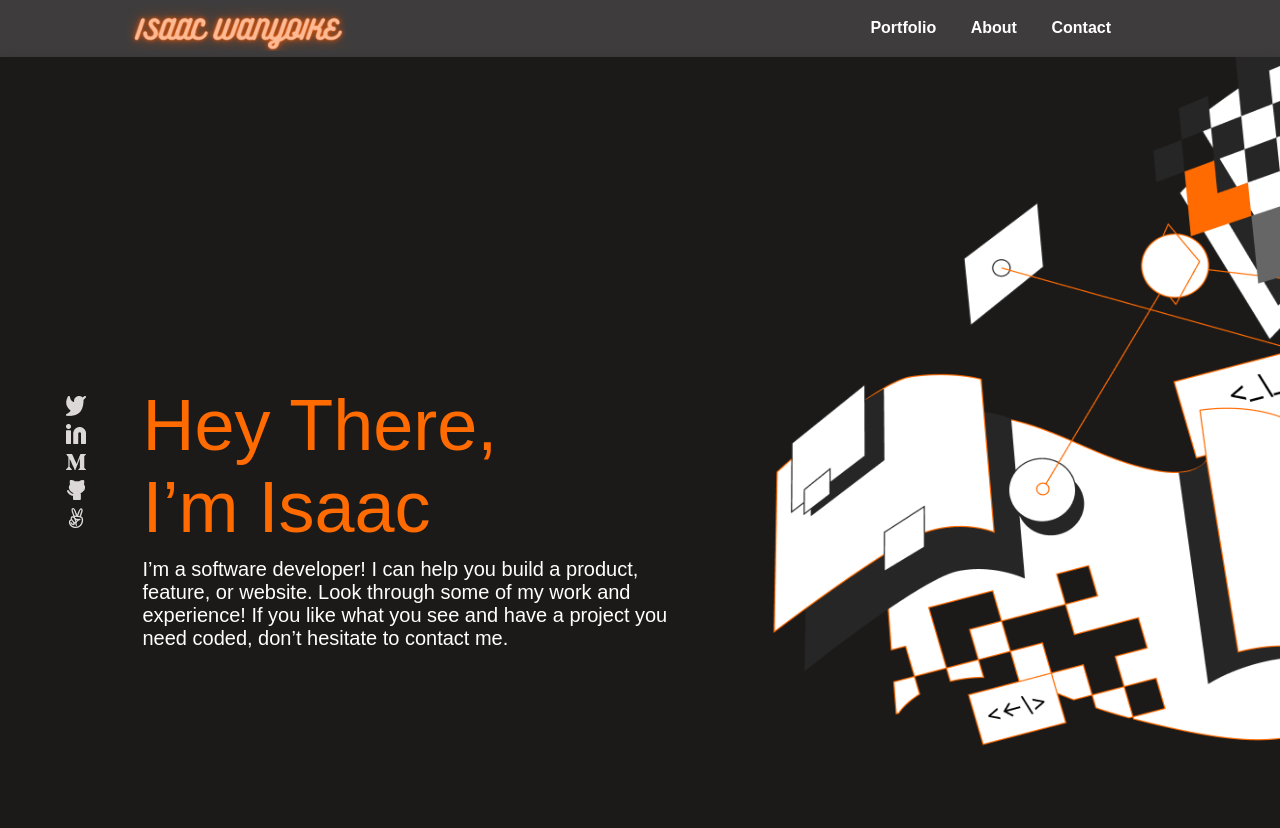
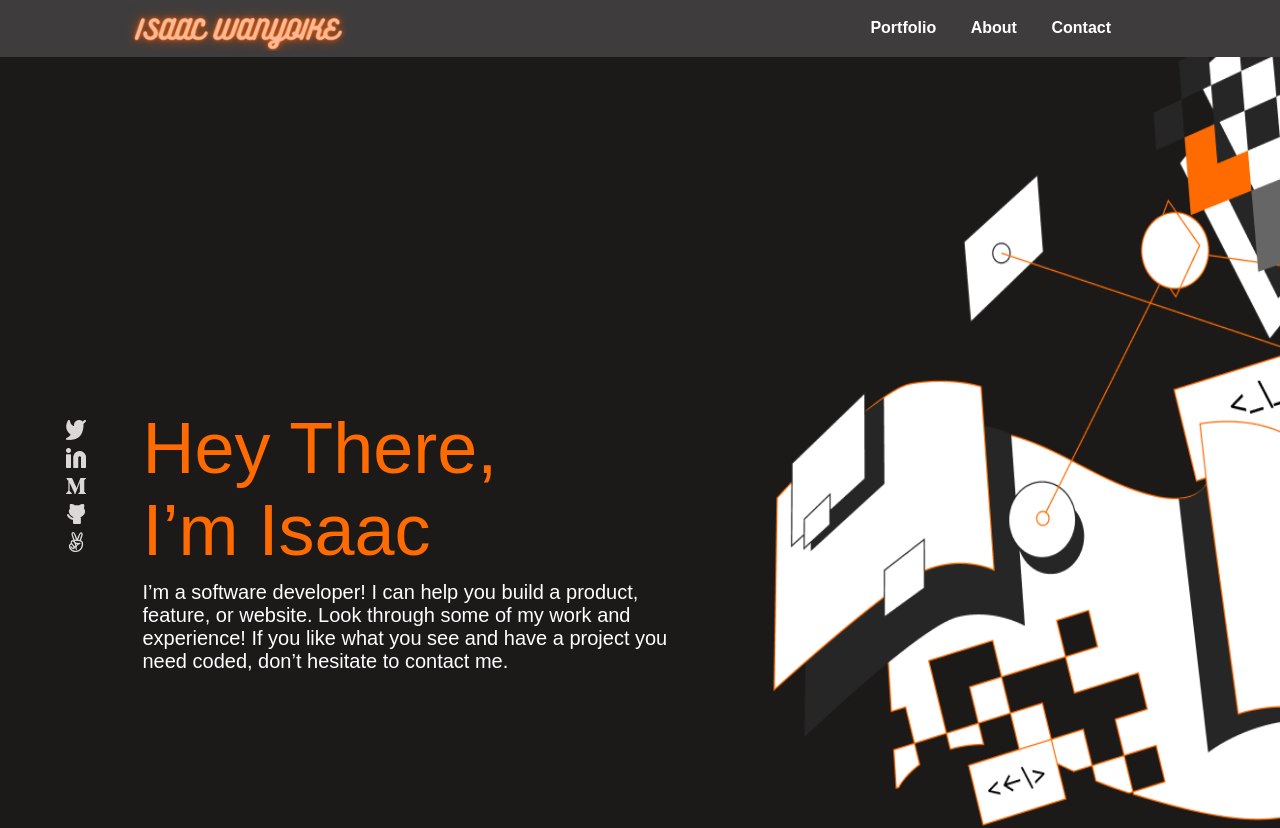
Before and after one commit to gaks1/portfolio, a React (Create React App) app: page / in a window 1280 px wide. Shown: the top 828 px of the page. Built offline with nearby package versions, Linux system fonts and the light colour scheme.

Commit message:
Make navbar fixed

```diff
--- a/src/styles/Header.css
+++ b/src/styles/Header.css
@@ -5,7 +5,7 @@
     padding: 5%;
     background-color: #1C1A19;
     box-shadow: 0 0 10px rgba(0,0,0,0.1);
-    height: 100vh;
+    height: 120vh;
     background-image: url("/src/img/mheader.png");
     background-repeat: no-repeat;
     background-position-x: right;
--- a/src/styles/Navbar.css
+++ b/src/styles/Navbar.css
@@ -3,7 +3,8 @@
     display: flex;
     justify-content: space-between;
     align-items: center;
-
+    position: fixed;
+    width: 100%;
 }
 
 .logo{
```
